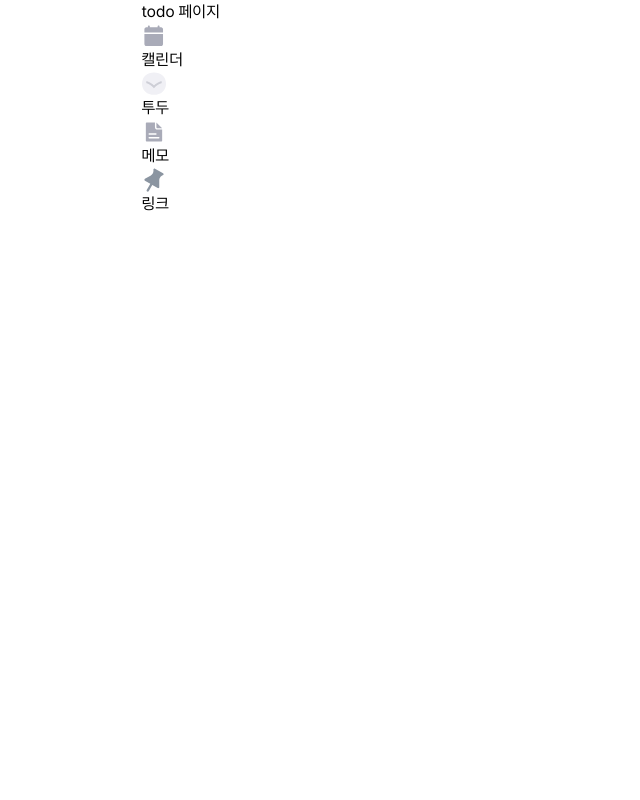
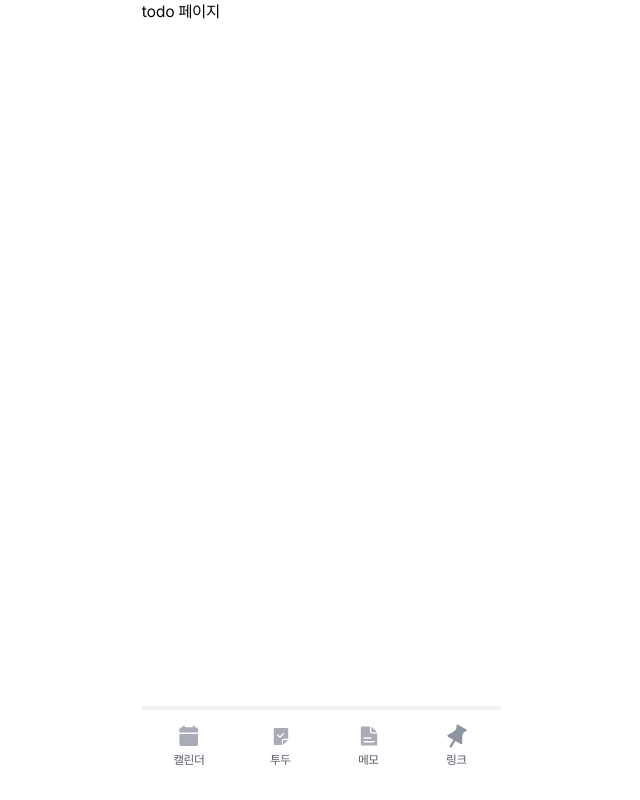
Before and after one commit to Nexters/kirook-web, a Next.js app: page /todo in a window 1280 px wide. Shown: the whole page, without its empty margins (311-951 px from the left). Built offline with nearby package versions, Linux system fonts and the light colour scheme.

Commit message:
feat: Navigation 스타일 적용

```diff
--- a/src/assets/icons/index.ts
+++ b/src/assets/icons/index.ts
@@ -6,3 +6,4 @@ export { default as Link } from './link.svg';
 export { default as Memo } from './memo.svg';
 export { default as Pin } from './pin.svg';
 export { default as XCircle } from './x-circle.svg';
+export { default as Todo } from './todo.svg';
--- a/src/shared/components/Navigation.tsx
+++ b/src/shared/components/Navigation.tsx
@@ -2,17 +2,28 @@ import Link from 'next/link';
 import { usePathname } from 'next/navigation';
 import * as icons from '@/assets/icons';
 import { Icon } from '@/shared/components';
+import { cn } from '@/shared/utils/cn';
 
 type IconType = keyof typeof icons;
 
-const NavButton = ({ path, label, icon }: { path: string; label: string; icon: IconType }) => {
+const NavButton = ({
+  path,
+  label,
+  icon,
+  className,
+}: {
+  path: string;
+  label: string;
+  icon: IconType;
+  className?: string;
+}) => {
   const pathname = usePathname();
   const isActive = pathname === path;
 
   return (
     <Link href={path}>
-      <div className='flex flex-col justify-center px-8 pb-8 pt-3.5'>
-        <Icon iconType={icon} className={isActive ? 'fill-black' : 'fill-grayscale-500'} />
+      <div className='flex flex-col items-center gap-1 px-8 pb-8 pt-3.5'>
+        <Icon iconType={icon} className={cn(isActive ? 'fill-black' : 'fill-grayscale-500', className)} />
         <div className='text-grayscale-700 text-xs'>{label}</div>
       </div>
     </Link>
@@ -21,9 +32,9 @@ const NavButton = ({ path, label, icon }: { path: string; label: string; icon: I
 
 const Navigation = () => {
   return (
-    <div className='w-100 fixed bottom-0 flex h-fit items-center justify-around'>
+    <div className='w-100 border-grayscale-100 fixed bottom-0 flex h-fit items-center justify-around border-t-4'>
       <NavButton key='calendar' path='/calendar' label='캘린더' icon='Calendar' />
-      <NavButton key='todo' path='/todo' label='투두' icon='Check' />
+      <NavButton key='todo' path='/todo' label='투두' icon='Todo' className='px-0.5 pb-[3px] pt-1' />
       <NavButton key='memo' path='/memo' label='메모' icon='Memo' />
       <NavButton key='link' path='/link' label='링크' icon='Link' />
     </div>
--- a/tailwind.config.ts
+++ b/tailwind.config.ts
@@ -2,11 +2,7 @@ import type { Config } from 'tailwindcss';
 import { fontFamily } from 'tailwindcss/defaultTheme';
 
 const config: Config = {
-  content: [
-    './src/pages/**/*.{js,ts,jsx,tsx,mdx}',
-    './src/components/**/*.{js,ts,jsx,tsx,mdx}',
-    './src/app/**/*.{js,ts,jsx,tsx,mdx}',
-  ],
+  content: ['./src/shared/**/*.{js,ts,jsx,tsx,mdx}', './src/app/**/*.{js,ts,jsx,tsx,mdx}'],
   theme: {
     extend: {
       fontFamily: {
```
Also changed, not shown: src/assets/icons/todo.svg (added).
